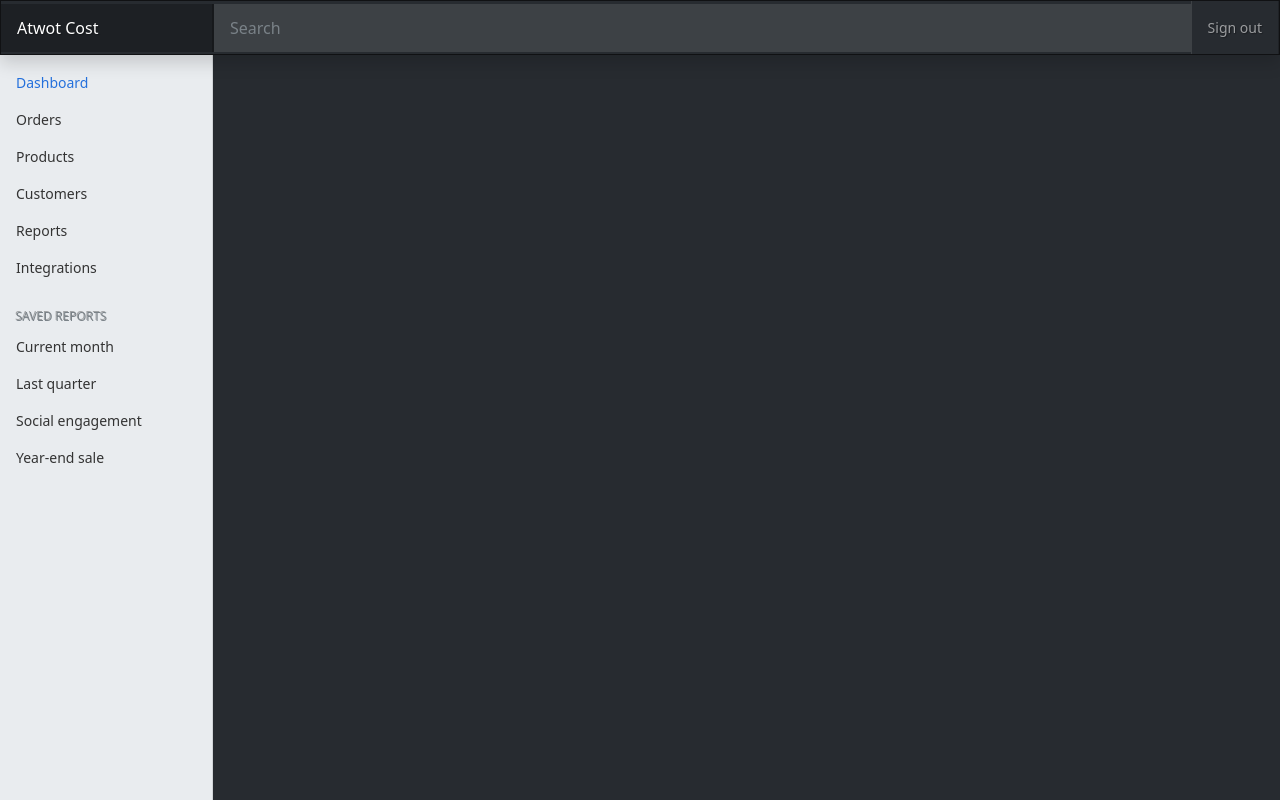
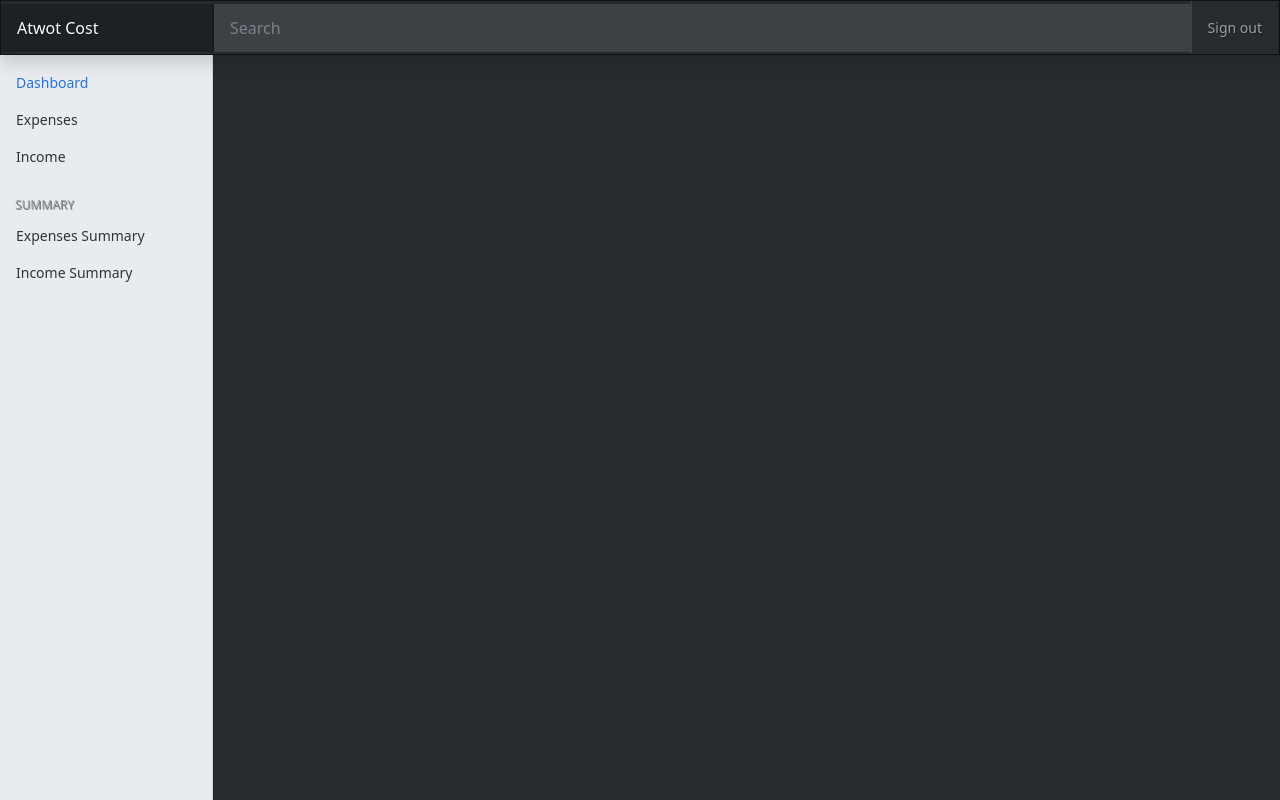
Before and after one commit to FloatinggOnion/django-expense-tracker, a Django app: template templates/base.html in a window 1280 px wide. Run offline with Django 4.2, Linux system fonts and the light colour scheme; the template is opened without the code that fills it, so the values that code supplies are empty; parts of the project's set-up code (start-up, migrations or seed data) failed here and were passed over; some libraries are stand-ins or nearby versions.

Commit message:
Edited sidebar wrapper and homepage

```diff
--- a/templates/partials/sidebar.html
+++ b/templates/partials/sidebar.html
@@ -11,37 +11,20 @@
         <li class="nav-item">
           <a class="nav-link" href="#">
             <span data-feather="file" class="align-text-bottom"></span>
-            Orders
+            Expenses
           </a>
         </li>
         <li class="nav-item">
           <a class="nav-link" href="#">
             <span data-feather="shopping-cart" class="align-text-bottom"></span>
-            Products
+            Income
           </a>
         </li>
-        <li class="nav-item">
-          <a class="nav-link" href="#">
-            <span data-feather="users" class="align-text-bottom"></span>
-            Customers
-          </a>
-        </li>
-        <li class="nav-item">
-          <a class="nav-link" href="#">
-            <span data-feather="bar-chart-2" class="align-text-bottom"></span>
-            Reports
-          </a>
-        </li>
-        <li class="nav-item">
-          <a class="nav-link" href="#">
-            <span data-feather="layers" class="align-text-bottom"></span>
-            Integrations
-          </a>
-        </li>
+
       </ul>
 
       <h6 class="sidebar-heading d-flex justify-content-between align-items-center px-3 mt-4 mb-1 text-muted text-uppercase">
-        <span>Saved reports</span>
+        <span>Summary</span>
         <a class="link-secondary" href="#" aria-label="Add a new report">
           <span data-feather="plus-circle" class="align-text-bottom"></span>
         </a>
@@ -49,26 +32,14 @@
       <ul class="nav flex-column mb-2">
         <li class="nav-item">
           <a class="nav-link" href="#">
-            <span data-feather="file-text" class="align-text-bottom"></span>
-            Current month
+            <!-- <span data-feather="file-text" class="align-text-bottom"></span> -->
+            Expenses Summary
           </a>
         </li>
         <li class="nav-item">
           <a class="nav-link" href="#">
-            <span data-feather="file-text" class="align-text-bottom"></span>
-            Last quarter
-          </a>
-        </li>
-        <li class="nav-item">
-          <a class="nav-link" href="#">
-            <span data-feather="file-text" class="align-text-bottom"></span>
-            Social engagement
-          </a>
-        </li>
-        <li class="nav-item">
-          <a class="nav-link" href="#">
-            <span data-feather="file-text" class="align-text-bottom"></span>
-            Year-end sale
+            <!-- <span data-feather="file-text" class="align-text-bottom"></span> -->
+            Income Summary
           </a>
         </li>
       </ul>
```
